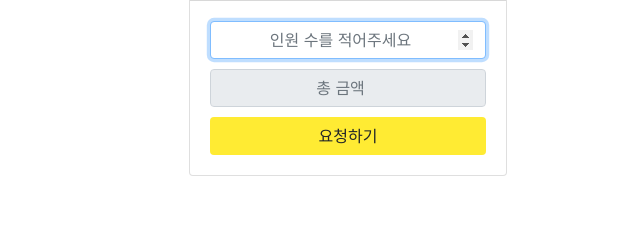
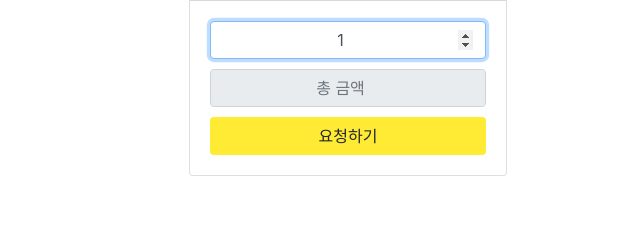
Before and after one commit to adelakim5/graduation-project, a Django app: template food/templates/detail.html in a window 1280 px wide. Shown: the part 322-551 px from the top of the page, without its empty margins (640-1280 px from the left). Run offline with Django 3.2, Linux system fonts and the light colour scheme; the template is opened without the code that fills it, so the values that code supplies are empty; some libraries are stand-ins or nearby versions.

Commit message:
change defalut input value in detail.html

```diff
--- a/food/templates/detail.html
+++ b/food/templates/detail.html
@@ -58,7 +58,7 @@
                     <form class="form-inline" id="reservation" method="POST" action="{% url 'cart' food.id %}">
                         {% csrf_token %}
                         <input type="number" name="people" class="form-control" id="people" placeholder="인원 수를 적어주세요"
-                            min=1 required autofocus>
+                            min=1 required autofocus value="1">
                         <input type="number" name="total_price" class="form-control" id="total_price" placeholder="총 금액"
                             readonly>
                         <input type="text" name="phoneNum" id="phoneNum" hidden>
```
